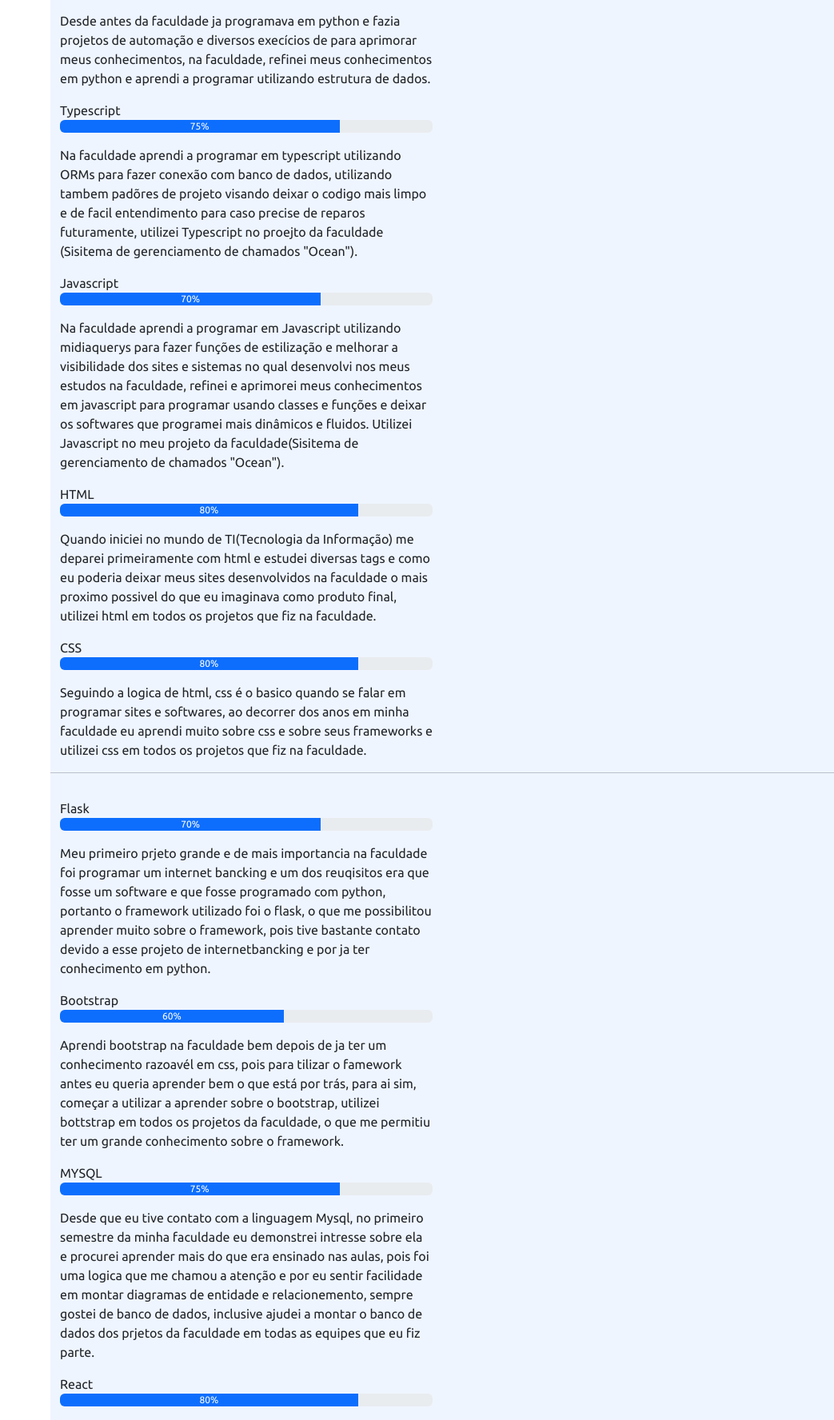
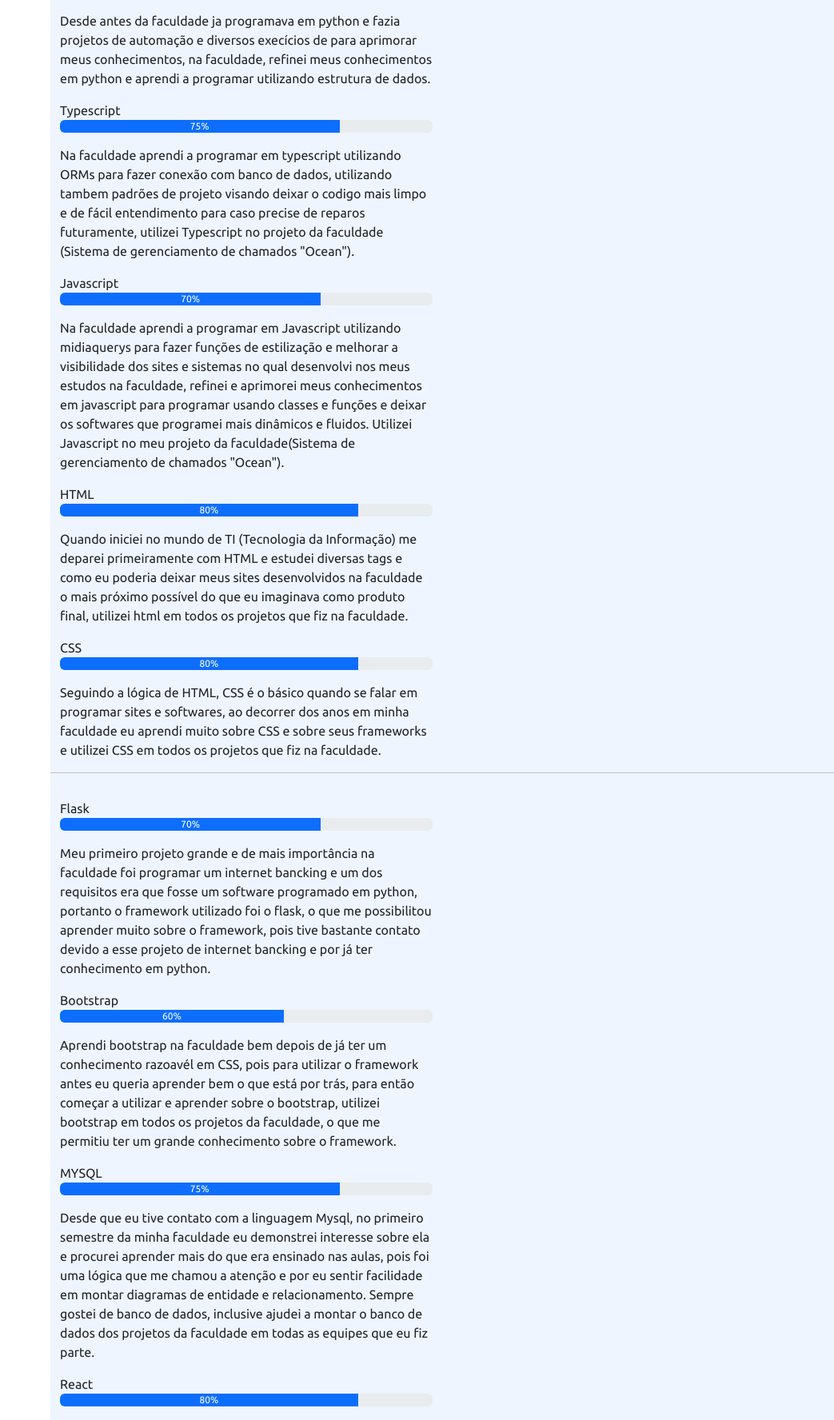
Before and after one commit to IvanSuiyama/Portifolio-Responsivo, a Flask app: page / in a window 1280 px wide. Shown: the part 1755-3531 px from the top of the page at 80% size, without its empty margins (237-1280 px from the left). Run offline with Flask 3, Linux system fonts and the light colour scheme; some libraries are stand-ins or nearby versions.

Commit message:
Fix: Arrumei erros ortograficos

```diff
--- a/templates/index.html
+++ b/templates/index.html
@@ -145,28 +145,28 @@
                             aria-valuemin="0" aria-valuemax="100">
                             <div class="progress-bar" style="width: 75%">75%</div>
                         </div>
-                        <p class="mt-3 mb-0">Na faculdade aprendi a programar em typescript utilizando ORMs para fazer conexão com banco de dados, utilizando tambem padõres de projeto visando deixar o codigo mais limpo e de facil entendimento para caso precise de reparos futuramente, utilizei Typescript no proejto da faculdade (Sisitema de gerenciamento de chamados "Ocean").</p>
+                        <p class="mt-3 mb-0">Na faculdade aprendi a programar em typescript utilizando ORMs para fazer conexão com banco de dados, utilizando tambem padrões de projeto visando deixar o codigo mais limpo e de fácil entendimento para caso precise de reparos futuramente, utilizei Typescript no projeto da faculdade (Sistema de gerenciamento de chamados "Ocean").</p>
 
                         <p class="mt-3 mb-0">Javascript</p>
                         <div class="progress" role="progressbar" aria-label="Example with label" aria-valuenow="70"
                             aria-valuemin="0" aria-valuemax="100">
                             <div class="progress-bar" style="width: 70%">70%</div>
                         </div>
-                        <p class="mt-3 mb-0">Na faculdade aprendi a programar em Javascript utilizando midiaquerys para fazer funções de estilização e melhorar a visibilidade dos sites e sistemas no qual desenvolvi nos meus estudos na faculdade, refinei e aprimorei meus conhecimentos em javascript para programar usando classes e funções e deixar os softwares que programei mais dinâmicos e fluidos. Utilizei Javascript no meu projeto da faculdade(Sisitema de gerenciamento de chamados "Ocean").</p>
+                        <p class="mt-3 mb-0">Na faculdade aprendi a programar em Javascript utilizando midiaquerys para fazer funções de estilização e melhorar a visibilidade dos sites e sistemas no qual desenvolvi nos meus estudos na faculdade, refinei e aprimorei meus conhecimentos em javascript para programar usando classes e funções e deixar os softwares que programei mais dinâmicos e fluidos. Utilizei Javascript no meu projeto da faculdade(Sistema de gerenciamento de chamados "Ocean").</p>
 
                         <p class="mt-3 mb-0">HTML</p>
                         <div class="progress" role="progressbar" aria-label="Example with label" aria-valuenow="80"
                             aria-valuemin="0" aria-valuemax="100">
                             <div class="progress-bar" style="width: 80%">80%</div>
                         </div>
-                        <p class="mt-3 mb-0">Quando iniciei no mundo de TI(Tecnologia da Informação) me deparei primeiramente com html e estudei diversas tags e como eu poderia deixar meus sites desenvolvidos na faculdade o mais proximo possivel do que eu imaginava como produto final, utilizei html em todos os projetos que fiz na faculdade.</p>
+                        <p class="mt-3 mb-0">Quando iniciei no mundo de TI (Tecnologia da Informação) me deparei primeiramente com HTML e estudei diversas tags e como eu poderia deixar meus sites desenvolvidos na faculdade o mais próximo possível do que eu imaginava como produto final, utilizei html em todos os projetos que fiz na faculdade.</p>
 
                         <p class="mt-3 mb-0">CSS</p>
                         <div class="progress" role="progressbar" aria-label="Example with label" aria-valuenow="80"
                             aria-valuemin="0" aria-valuemax="100">
                             <div class="progress-bar" style="width: 80%">80%</div>
                         </div>
-                        <p class="mt-3 mb-10">Seguindo a logica de html, css é o basico quando se falar em programar sites e softwares, ao decorrer dos anos em minha faculdade eu aprendi muito sobre css e sobre seus frameworks e utilizei css em todos os projetos que fiz na faculdade.</p>
+                        <p class="mt-3 mb-10">Seguindo a lógica de HTML, CSS é o básico quando se falar em programar sites e softwares, ao decorrer dos anos em minha faculdade eu aprendi muito sobre CSS e sobre seus frameworks e utilizei CSS em todos os projetos que fiz na faculdade.</p>
 
                     </div>
 
@@ -178,7 +178,7 @@
                             aria-valuemin="0" aria-valuemax="100">
                             <div class="progress-bar" style="width: 70%">70%</div>
                         </div>
-                        <p class="mt-3 mb-0">Meu primeiro prjeto grande e de mais importancia na faculdade foi programar um internet bancking e um dos reuqisitos era que fosse um software e que fosse programado com python, portanto o framework utilizado foi o flask, o que me possibilitou aprender muito sobre o framework, pois tive bastante contato devido a esse projeto de internetbancking e por ja ter conhecimento em python.</p>
+                        <p class="mt-3 mb-0">Meu primeiro projeto grande e de mais importância na faculdade foi programar um internet bancking e um dos requisitos era que fosse um software programado em python, portanto o framework utilizado foi o flask, o que me possibilitou aprender muito sobre o framework, pois tive bastante contato devido a esse projeto de internet bancking e por já ter conhecimento em python.</p>
 
                         <p class="mt-3 mb-0">Bootstrap</p>
                         <div class="progress" role="progressbar" aria-label="Example with label" aria-valuenow="60"
@@ -186,28 +186,28 @@
                             <div class="progress-bar" style="width: 60%">60%</div>
                         </div>
 
-                        <p class="mt-3 mb-0"> Aprendi bootstrap na faculdade bem depois de ja ter um conhecimento razoavél em css, pois para tilizar o famework antes eu queria aprender bem o que está por trás, para ai sim, começar a utilizar a aprender sobre o bootstrap, utilizei bottstrap em todos os projetos da faculdade, o que me permitiu ter um grande conhecimento sobre o framework.</p>
+                        <p class="mt-3 mb-0"> Aprendi bootstrap na faculdade bem depois de já ter um conhecimento razoavél em CSS, pois para utilizar o framework antes eu queria aprender bem o que está por trás, para então começar a utilizar e aprender sobre o bootstrap, utilizei bootstrap em todos os projetos da faculdade, o que me permitiu ter um grande conhecimento sobre o framework.</p>
 
                         <p class="mt-3 mb-0">MYSQL</p>
                         <div class="progress" role="progressbar" aria-label="Example with label" aria-valuenow="75"
                             aria-valuemin="0" aria-valuemax="100">
                             <div class="progress-bar" style="width: 75%">75%</div>
                         </div>
-                        <p class="mt-3 mb-0">Desde que eu tive contato com a linguagem Mysql, no primeiro semestre da minha faculdade eu demonstrei intresse sobre ela e procurei aprender mais do que era ensinado nas aulas, pois foi uma logica que me chamou a atenção e por eu sentir facilidade em montar diagramas de entidade e relacionemento, sempre gostei de banco de dados, inclusive ajudei a montar o banco de dados dos prjetos da faculdade em todas as equipes que eu fiz parte. </p>
+                        <p class="mt-3 mb-0">Desde que eu tive contato com a linguagem Mysql, no primeiro semestre da minha faculdade eu demonstrei interesse sobre ela e procurei aprender mais do que era ensinado nas aulas, pois foi uma lógica que me chamou a atenção e por eu sentir facilidade em montar diagramas de entidade e relacionamento. Sempre gostei de banco de dados, inclusive ajudei a montar o banco de dados dos projetos da faculdade em todas as equipes que eu fiz parte. </p>
 
                         <p class="mt-3 mb-0">React</p>
                         <div class="progress" role="progressbar" aria-label="Example with label" aria-valuenow="80"
                             aria-valuemin="0" aria-valuemax="100">
                             <div class="progress-bar" style="width: 80%">80%</div>
                         </div>
-                        <p class="mt-3 mb-0">Aprender sobre o react foi um divisor de águas, pois ate então eu tinha um conceito bem basico mas bem construido de fazer sites e softwares, porém quando aprendi react descobri que o mundo de TI é bem mais amplo do que eu pensava. React facilita muito a vida dos programadores e me ajudou bastante a me desenvolver na parte do frontend, pois no backend eu semrpe programei e tive facilidade em entender a lógica por trás, porem foi quado eu comecei a estudar e a programar em react que eu aprendi e aprimorei meus conhecimentos de forntend em geral, incluindo javascript, html e css. </p>
+                        <p class="mt-3 mb-0">Aprender sobre o react foi um divisor de águas, pois até então eu tinha um conceito bem básico mas bem construído de fazer sites e softwares. Porém quando aprendi react descobri que o mundo de TI é bem mais amplo do que eu pensava. React facilita muito a vida dos programadores e me ajudou bastante a me desenvolver na parte do frontend, pois no backend eu sempre programei e tive facilidade em entender a lógica por trás, porém foi quando eu comecei a estudar e a programar em react que eu aprendi e aprimorei meus conhecimentos de frontend em geral, incluindo javascript, HTML e CSS. </p>
 
                         <p class="mt-3 mb-0">Inglês</p>
                         <div class="progress" role="progressbar" aria-label="Example with label" aria-valuenow="60"
                             aria-valuemin="0" aria-valuemax="100">
                             <div class="progress-bar" style="width: 60%">60%</div>
                         </div>
-                        <p class="mt-3 mb-0">Ao longo dos anos eu fiz varios cursos de inglês que me permitiram aprender de varias formas e metodologias diferentes, sendo alguns desses cursos fora da faculdade, e um curso dentro da faculdae, no qual foi mais voltado paara um inglês mas técnico, atualmente eu tenho conhecimentos intrmédiario em escrita, leitura e conhecimentos basicos em fala.</p>
+                        <p class="mt-3 mb-0">Ao longo dos anos eu fiz vários cursos de inglês que me permitiram aprender de várias formas e metodologias diferentes, sendo alguns desses cursos fora da faculdade, e um curso dentro da faculdade, no qual foi mais voltado para um inglês mais técnico. Atualmente eu tenho conhecimentos intermediário em escrita, leitura e conhecimentos básicos em fala.</p>
                     </div>
                 </div>
 
@@ -220,21 +220,21 @@
                             aria-valuemin="0" aria-valuemax="100">
                             <div class="progress-bar" style="width: 90%">90%</div>
                         </div>
-                        <p class="mt-3 mb-0">Desde sempre eu fui muito focado e não sou de desistir fácil, ja passei mais de 15 horas por dia para resolver problemas nos projetos da faculdade, quanto maior o desafio, maior é a minha força de vontade para lidar com ele. Na faculdade sempre fui persistente e ao decorrer da minha vida também.</p>
+                        <p class="mt-3 mb-0">Desde sempre eu fui muito focado e não sou de desistir fácil, ja passei mais de 15 horas por dia para resolver problemas nos projetos da faculdade. Quanto maior o desafio, maior é a minha força de vontade para lidar com ele. Na faculdade sempre fui persistente e ao decorrer da minha vida também.</p>
 
                         <p class="mt-3 mb-0">Proatividade</p>
                         <div class="progress" role="progressbar" aria-label="Example with label" aria-valuenow="80"
                             aria-valuemin="0" aria-valuemax="100">
                             <div class="progress-bar" style="width: 80%">80%</div>
                         </div>
-                        <p class="mt-3 mb-0">Desde criança eu sempre fui proativo em minhas atividades diarias, na faculdade não seria diferente, pois em todas as equipes que participei eu tomava a frente e pegava as tasks que ninguém queria fazer, assim como mesmo não sendo o scrum master eu estava sempre disposto a ajudar a todos da equipe, nunca fui de esperar alguem me dizer o que fazer, claro que as vezes eu preciso sim de um direcionamento, mas na maioria das vezes eu me prontifico a começar as coisas e fico atento em tudo ao meu redor.</p>
+                        <p class="mt-3 mb-0">Desde criança eu sempre fui proativo em minhas atividades diárias, na faculdade não seria diferente, pois em todas as equipes que participei eu tomava a frente e pegava as tasks que ninguém queria fazer. Assim, mesmo não sendo o scrum master, eu estava sempre disposto a ajudar a todos da equipe. Nunca fui de esperar alguêm me dizer o que fazer, claro que as vezes eu preciso sim de um direcionamento, mas na maioria das vezes eu me prontifico a começar as coisas e fico atento em tudo ao meu redor.</p>
 
                         <p class="mt-3 mb-0">Scrum Master</p>
                         <div class="progress" role="progressbar" aria-label="Example with label" aria-valuenow="70"
                             aria-valuemin="0" aria-valuemax="100">
                             <div class="progress-bar" style="width: 70%">70%</div>
                         </div>
-                        <p class="mt-3 mb-0">Scrum Master, mais conhecido como um facilitador, o responsável por fazer o processo de scrum funcionar corretamente, antes de entrar na faculdade eu ja possuia um perfil de liderança e sempre ajudei a todos que precisavam, sendo assim quando entrei na faculdade e conheci o scrum logo soube que eu seria um scrum master e assim eu fui em quase todas as equipes em que participei, atuando as vezes também como Product Ownner(PO) e recentemente atuando também no desenvolvimento tanto de backend quanto de frontend. Ser scrum master me permitiu ter varias experiencias como gerencimento de conflitos de membros da equipe, tomada de decisão estrategica, empatia pelo proximo entre outros.  </p>
+                        <p class="mt-3 mb-0">Scrum Master, mais conhecido como um facilitador, é o responsável por fazer o processo funcionar corretamente.Antes de entrar na faculdade eu já possuía um perfil de liderança e sempre ajudei a todos. Sendo assim, quando entrei na faculdade e conheci o scrum, logo soube que eu seria um scrum master e assim eu fui em quase todas as equipes em que participei, atuando as vezes também como Product Ownner (PO) e recentemente atuando também no desenvolvimento tanto de backend quanto de frontend. Ser scrum master me permitiu ter várias experiências como gerencimento de conflitos de membros da equipe, tomada de decisão estratégica e empatia pelo próximo.  </p>
 
                     </div>
                     <div class="col-md-6">
@@ -243,21 +243,21 @@
                             aria-valuemin="0" aria-valuemax="100">
                             <div class="progress-bar" style="width: 90%">90%</div>
                         </div>
-                        <p class="mt-3 mb-0">Quando crinça eu tinha meu grupinho de 6 amigos incluindo eu, e desde que a gente começou a sair junto para shopping, cinema eu cuidava e garantia a segurança e a felicidade de todos, o que me tornou uma pessoa bastante responsável e que me ajudou muito na faculdade e a gerenciar minhas tarefas, e conciliar o meu tempo, sendo responsável também eu me tornei um ótimo scrum master e isso fica mais evidenciado nas entregas de valor que as equipes em que eu fui scrum master apresentaram e entregaram, demonstrando que o processo fluiu corretamente.</p>
+                        <p class="mt-3 mb-0">Quando criança eu tinha meu grupo de 6 amigos, e desde que a gente começou a sair junto para shopping, cinema eu cuidava e garantia a segurança e a felicidade de todos. O que me tornou uma pessoa bastante responsável e que me ajudou muito na faculdade e a gerenciar minhas tarefas e conciliar o meu tempo. Sendo responsável me tornei um ótimo scrum master e isso fica mais evidenciado nas entregas de valor que as equipes em que eu fui scrum master apresentaram e entregaram, demonstrando que o processo fluiu corretamente.</p>
 
                         <p class="mt-3 mb-0">Determinado</p>
                         <div class="progress" role="progressbar" aria-label="Example with label" aria-valuenow="90"
                             aria-valuemin="0" aria-valuemax="100">
                             <div class="progress-bar" style="width: 90%">90%</div>
                         </div>
-                        <p class="mt-3 mb-0">Para mim determinação e persistência sempre andaram juntos e desde criança eu ja demonstrava essas características, na faculdade eu refinei e aprimorei meus conceitos de determinação e persistência o que contribuiu muito para meu desenvolvimento pessoal e me permitiu focar em minhas tasks, ter um olhar mais analitico do processo de scrum e como eu terminava minhas tarefas antes do prazo, eu ajudava os outros do meu grupo, o que me possibilitou adiquirir mais conhecimentos tecnicos e conhecer o perfil de cada integrante do meu grupo, o que me ajudou muito a lidar com pessoas e a construir um bom perfil de liderança</p>
+                        <p class="mt-3 mb-0">Para mim determinação e persistência sempre andaram juntos e desde criança eu já demonstrava essas características. Na faculdade eu refinei e aprimorei meus conceitos de determinação e persistência, o que contribuiu muito para meu desenvolvimento pessoal e me permitiu focar em minhas tasks, ter um olhar mais analítico do processo de scrum. Como eu terminava minhas tarefas antes do prazo, eu ajudava os outros do meu grupo, o que me possibilitou adquirir mais conhecimentos técnicos e conhecer o perfil de cada integrante do meu grupo. Isso me ajudou muito a lidar com pessoas e a construir um bom perfil de liderança</p>
 
                         <p class="mt-3 mb-0">Criativo</p>
                         <div class="progress" role="progressbar" aria-label="Example with label" aria-valuenow="70"
                             aria-valuemin="0" aria-valuemax="100">
                             <div class="progress-bar" style="width: 70%">70%</div>
                         </div>
-                        <p class="mt-3 mb-0">Quando criança meus familiares e professores do ensino fundamental sempre faziam questão de me parabenizar pelas ideias criativas que eu tinha para determinadas situações, na faculdade essa qualidade me ajudou a resolver problemas de formas inovadoras e criativas, o que abriu os olhos de muita gente da equipe e contribuiu para o coletivo, sempre gostei de "fugir" do padrão, claro que as vezes é bom seguir uma rotina, mas quando o problema permite uma solução mais criativa eu junto as minhas outras qualidades e consigo entregar uma solução bem simples, pratica e criativa, e as vezes inovadora.</p>
+                        <p class="mt-3 mb-0">Quando criança meus familiares e professores do ensino fundamental sempre faziam questão de me parabenizar pelas ideias criativas que eu tinha para determinadas situações. Na faculdade, essa qualidade me ajudou a resolver problemas de formas inovadoras e criativas o que chamou a atenção da equipe. Sempre gostei de "fugir" do padrão, claro que as vezes é bom seguir uma rotina, mas quando o problema permite uma solução mais criativa, eu junto as minhas outras qualidades e consigo entregar uma solução bem simples, prática, criativa e as vezes inovadora.</p>
                     </div>
                 </div>
             </div>
```
